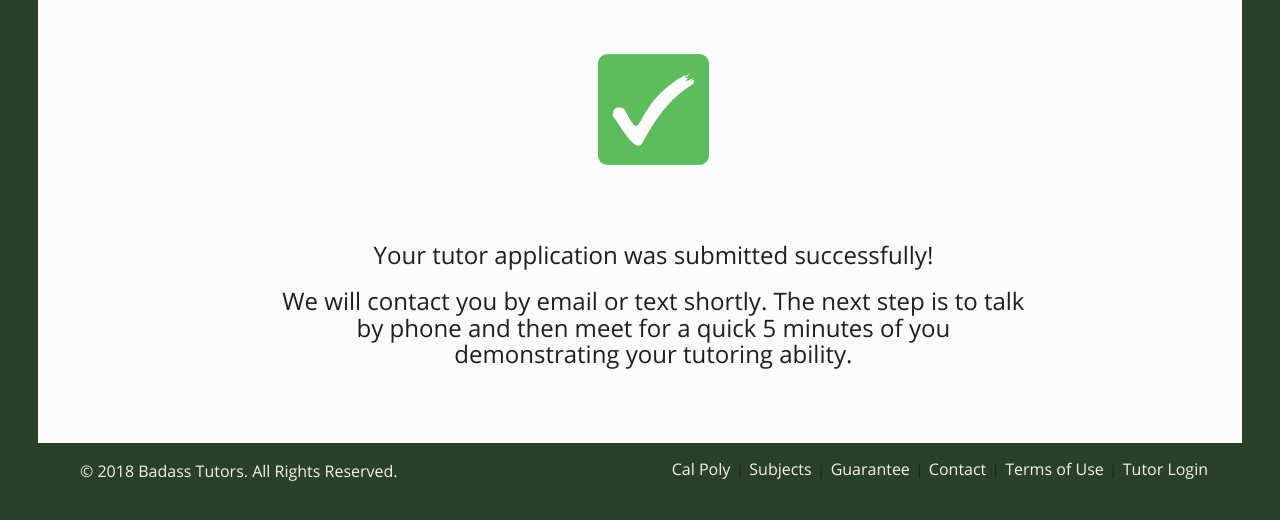
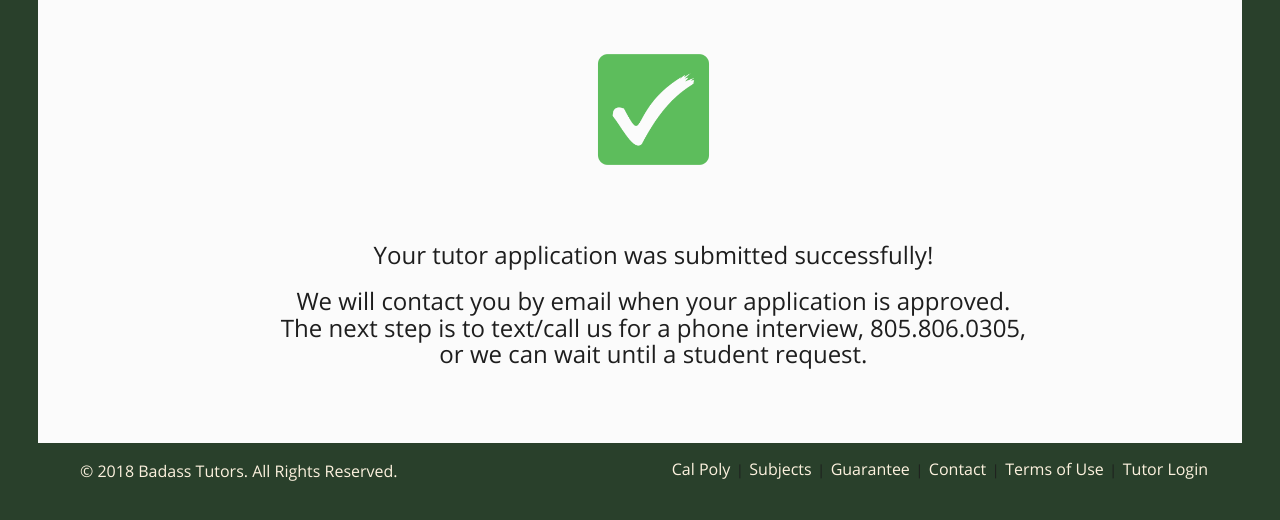
Before and after one commit to badassrobb/badass, a website: page views/apply_thankyou.html in a window 1280 px wide. Shown: the part 242-762 px from the top of the page. Drawn offline with nearby package versions, Linux system fonts and the light colour scheme; files that its build step writes are made by us from their sources; files whose address does not match are found by name.

Commit message:
changed title tag and content

```diff
--- a/views/apply_thankyou.html
+++ b/views/apply_thankyou.html
@@ -4,7 +4,7 @@
     <meta charset="utf-8">
     <meta http-equiv="X-UA-Compatible" content="IE=edge">
     <meta name="viewport" content="width=device-width, initial-scale=1">
-    <title>Badass Tutors</title>
+    <title>Application Page</title>
     <link rel="icon" href="./public/favicon.ico">
     <!-- braintree payment -->
     <script src="https://js.braintreegateway.com/web/dropin/1.10.0/js/dropin.min.js"></script>
@@ -82,7 +82,7 @@
           <div class="row">
             <div class="col-lg-8 col-lg-offset-2">
               <h3>Your tutor application was submitted successfully!</h3>
-              <h3>We will contact you by email or text shortly. The next step is to talk by phone and then meet for a quick 5 minutes of you demonstrating your tutoring ability.</h3>
+              <h3>We will contact you by email when your application is approved. The next step is to text/call us for a phone interview, 805.806.0305, or we can wait until a student request.</h3>
               <br>
             </div>
           </div>
```
